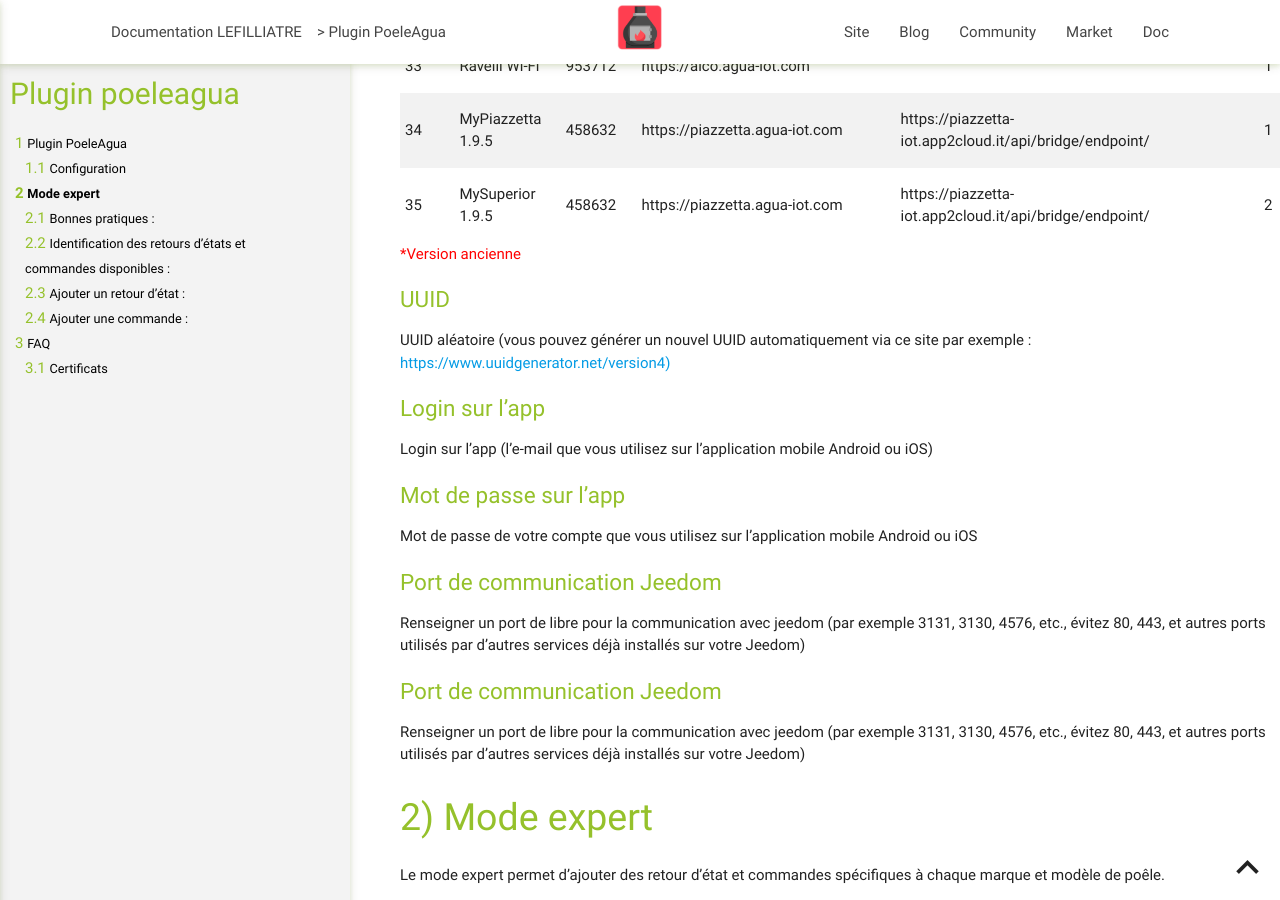
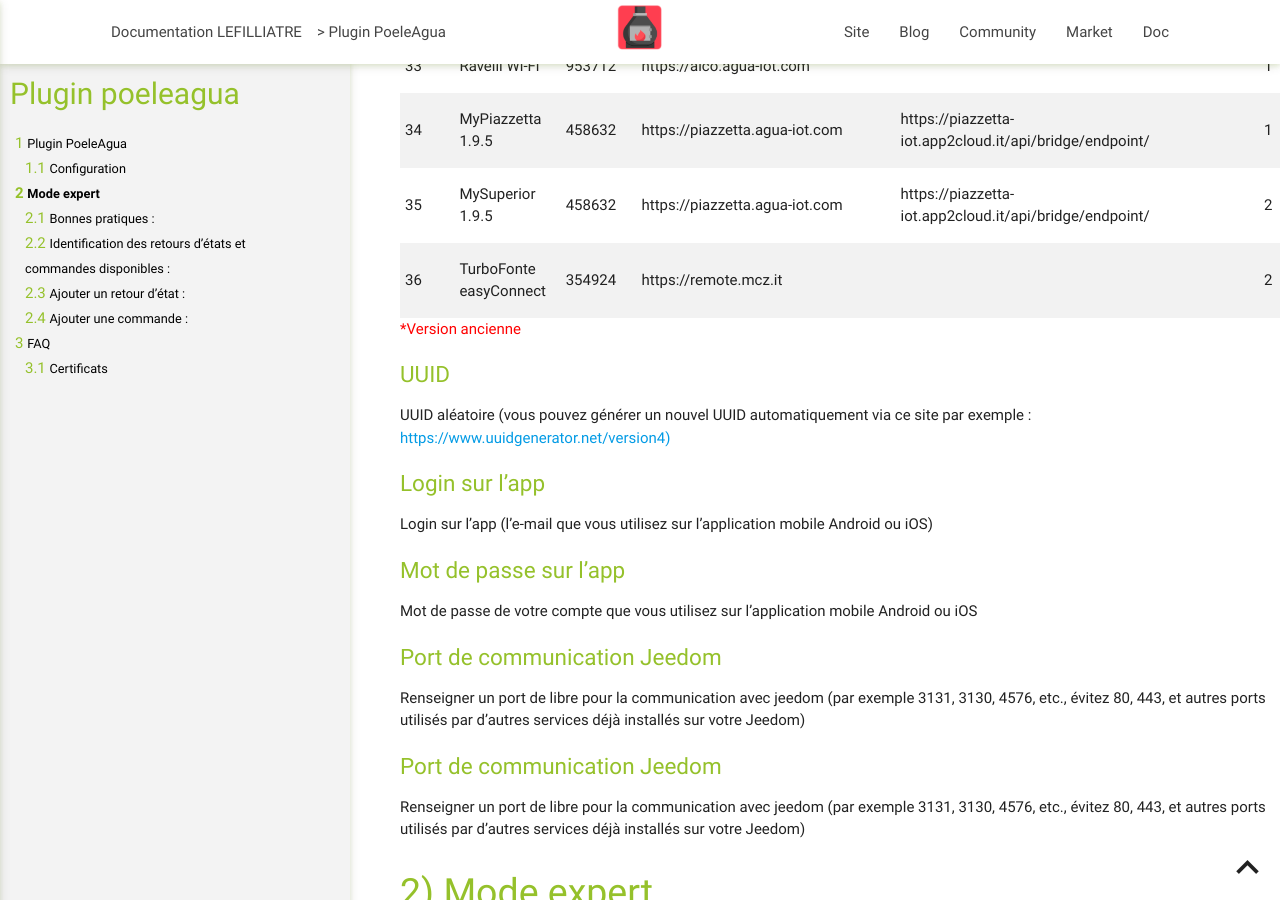
Before and after one commit to lefilliatre/lefilliatre-documentation, a Jekyll site: the page built from PoeleAgua/fr_FR/index.md, in a window 1280 px wide and 900 px high, scrolled down 2758 px. Built offline with Jekyll 4.4.1, drawn with Linux system fonts in a browser that asks for light colours.

Commit message:
Update index.md

```diff
--- a/PoeleAgua/fr_FR/index.md
+++ b/PoeleAgua/fr_FR/index.md
@@ -63,6 +63,7 @@ Vous devez renseigner tout d’abord l’adresse de la plateforme Agua IOT de vo
 |33| Ravelli Wi-Fi                 | 953712        | https://aico.agua-iot.com              |                                                       |1| |1.6.0|
 |34| MyPiazzetta	1.9.5	        | 458632        | https://piazzetta.agua-iot.com            | https://piazzetta-iot.app2cloud.it/api/bridge/endpoint/  |1|piazzetta|1.9.5|
 |35| MySuperior	1.9.5	        | 458632        | https://piazzetta.agua-iot.com            | https://piazzetta-iot.app2cloud.it/api/bridge/endpoint/  |2|superior|1.9.5|
+|36| TurboFonte easyConnect       | 354924        | https://remote.mcz.it            |                                                       |2|turbofonte|1.6.0|
 
 <font color='red'>*Version ancienne </font>
 
```
